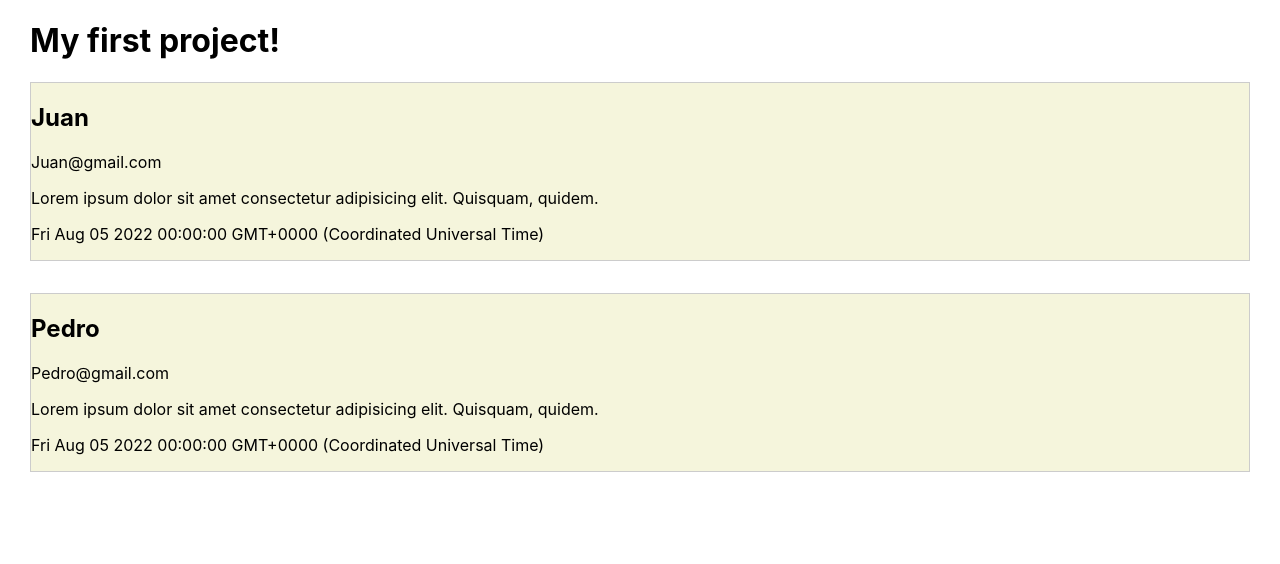
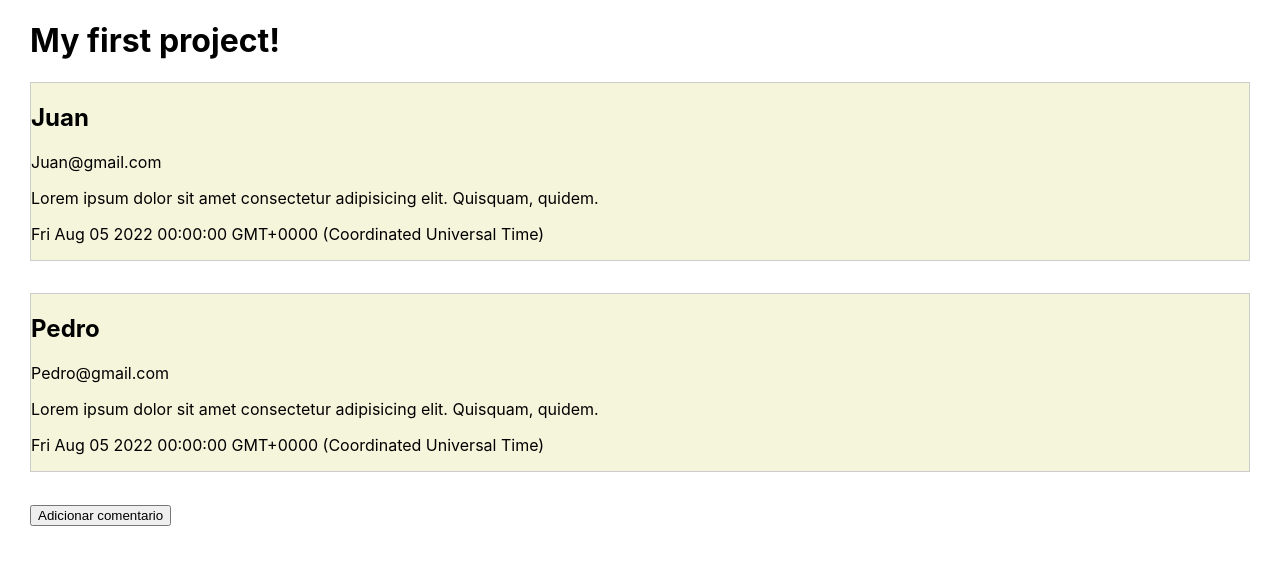
Before and after one commit to Str0mG/1.ReactProject, a React (Create React App) app: page / in a window 1280 px wide. Shown: the top 564 px of the page. Built offline with nearby package versions, Linux system fonts and the light colour scheme.

Commit message:
add: Manipulating states

```diff
--- a/src/App.js
+++ b/src/App.js
@@ -23,6 +23,21 @@ class App extends Component {
       },
     ]
   }
+
+  addComentario = () => {
+    console.log('Adicionar comentario');
+    const NovoComentario = {
+      id: this.state.comentarios.length + 1,
+      name: 'Rafa',
+      email: 'Rafa@email.com',
+      body: 'Lorem ipsum dolor sit amet consectetur adipisicing elit. Quisquam, quidem.',
+      date: new Date()
+    }
+
+    this.setState({
+      comentarios: [...this.state.comentarios, NovoComentario]
+    });
+  }
   render() {
     return (
     <div className="App">
@@ -33,6 +48,8 @@ class App extends Component {
         <Comentario key={comentario.id} name={comentario.name} email={comentario.email} date={comentario.date} body={comentario.body}>
         </Comentario>
       ))}
+
+      <button onClick={this.addComentario}>Adicionar comentario</button>
     </div>
   );
   }
```
Also changed, not shown: 1 other file (tests, documents, lock files or other folders).
